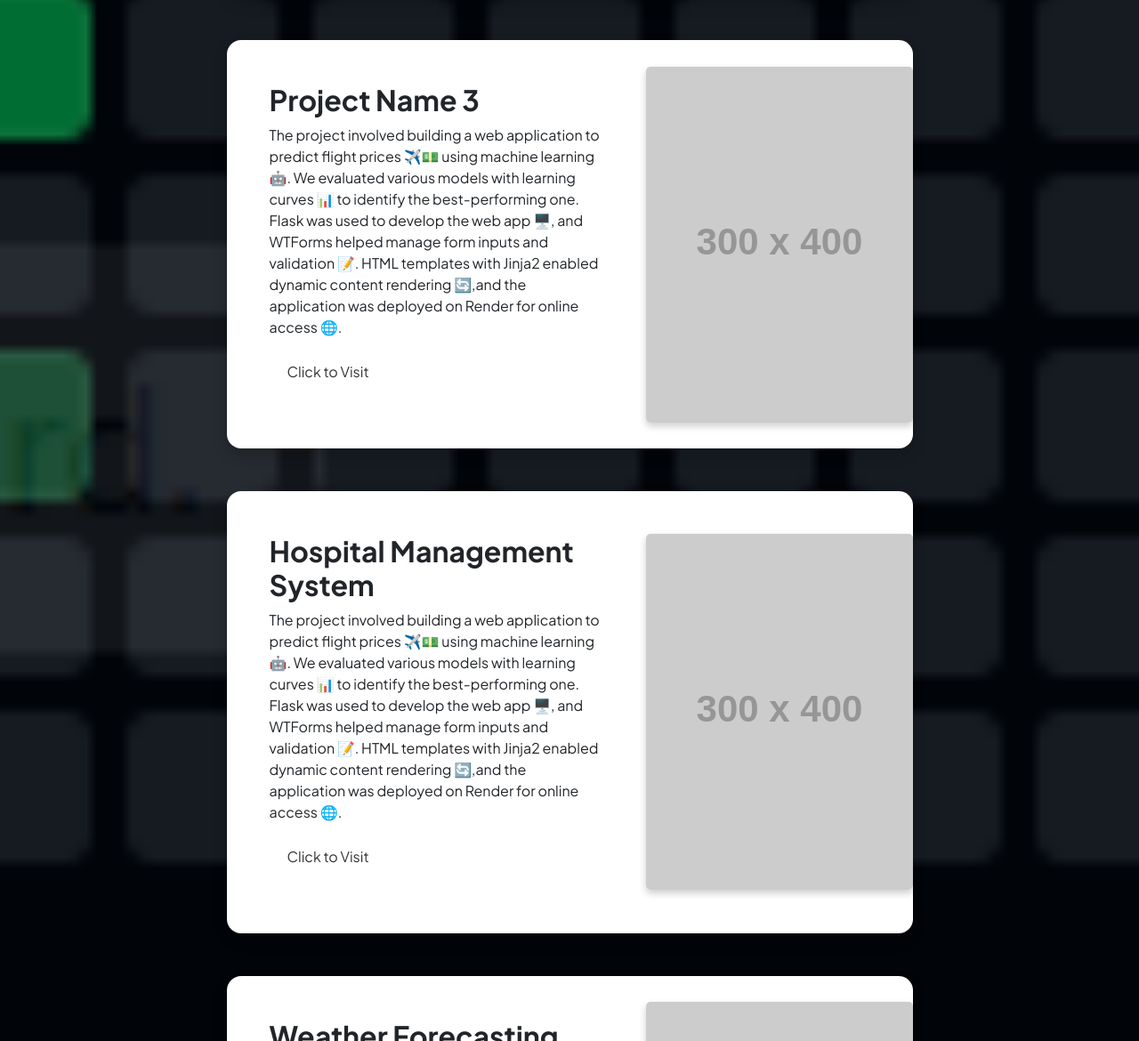
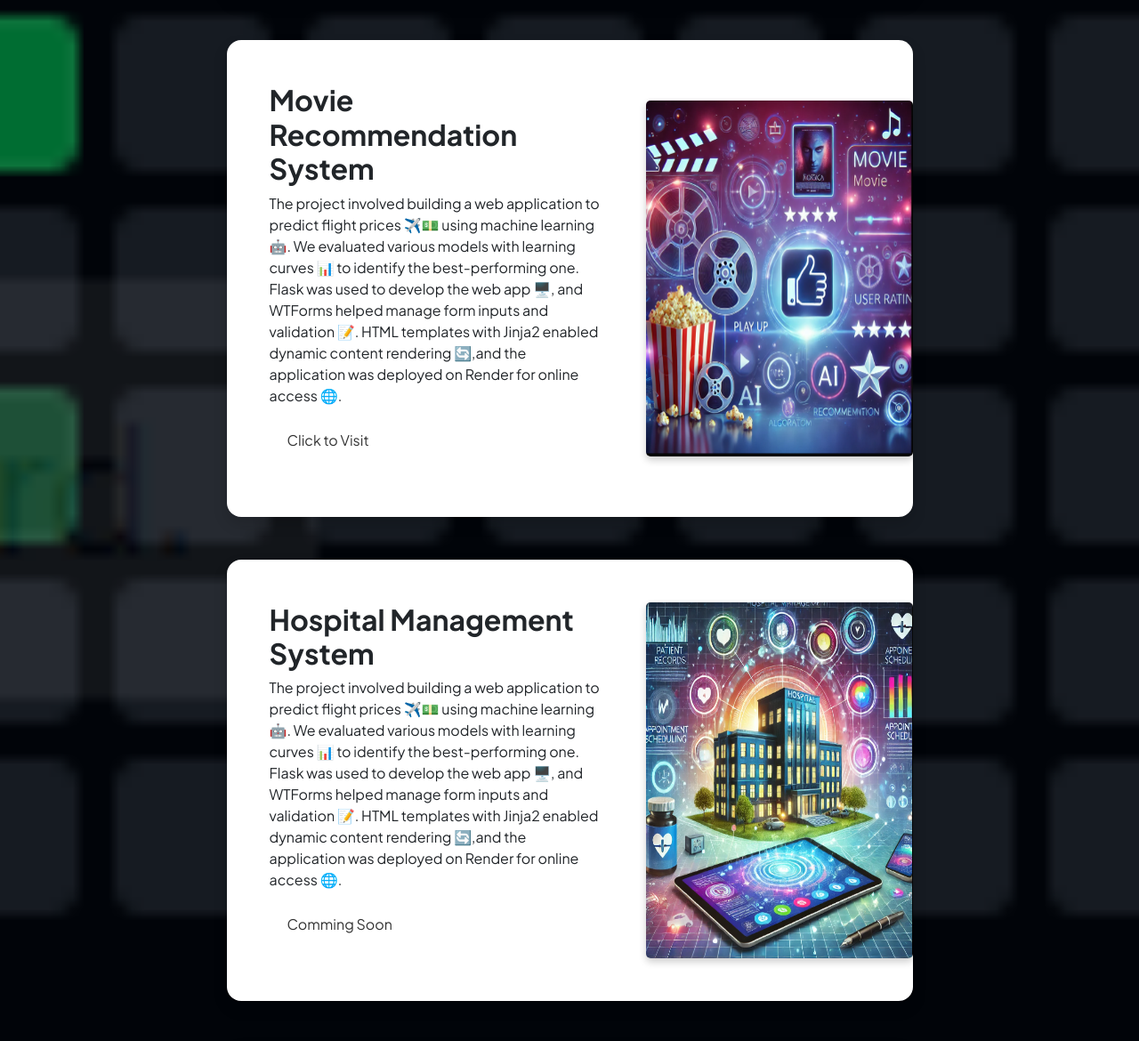
Before and after one commit to Shahid09092005/sm, a plain HTML site: page projects.html in a window 1280 px wide. Shown: the part 1141-2311 px from the top of the page at 89% size. Drawn offline with nearby package versions, Linux system fonts and the light colour scheme; placeholder pictures from the web are drawn by us; files whose address does not match are found by name.

Commit message:
add photos in project folder

```diff
--- a/projects.html
+++ b/projects.html
@@ -5,7 +5,7 @@
         <meta name="viewport" content="width=device-width, initial-scale=1, shrink-to-fit=no" />
         <meta name="description" content="" />
         <meta name="author" content="" />
-        <title>Portfoliyo</title>
+        <title>Projects</title>
         <!-- Favicon-->
         <link rel="icon" type="image/x-icon" href="assets/favicon.ico" />
         <!-- Custom Google font-->
@@ -23,7 +23,7 @@
             <!-- Navigation-->
             <nav class="navbar navbar-expand-lg navbar-light bg-white py-3">
                 <div class="container px-5">
-                    <a class="navbar-brand" href="index.html"><span class="fw-bolder text-primary">Start Bootstrap</span></a>
+                    <a class="navbar-brand" href="index.html"><span class="fw-bolder text-primary">Student-Linker</span></a>
                     <button class="navbar-toggler" type="button" data-bs-toggle="collapse" data-bs-target="#navbarSupportedContent" aria-controls="navbarSupportedContent" aria-expanded="false" aria-label="Toggle navigation"><span class="navbar-toggler-icon"></span></button>
                     <div class="collapse navbar-collapse" id="navbarSupportedContent">
                         <ul class="navbar-nav ms-auto mb-2 mb-lg-0 small fw-bolder">
@@ -69,10 +69,10 @@
                                             <p>
                                                 The project involved building a web application to predict flight prices ✈️💵 using machine learning 🤖. We evaluated various models with learning curves 📊 to identify the best-performing one. Flask was used to develop the web app 🖥️, and WTForms helped manage form inputs and validation 📝. HTML templates with Jinja2 enabled dynamic content rendering 🔄,and the application was deployed on Render for online access 🌐.<br>
                                             <div class="visit-link">
-                                                <a href="https://flight-price-prediction-t9ts.onrender.com/predict">Click to Visit</a>
+                                                <a href="https://github.com/Shahid09092005/sms_checker" target="_blank">Click to Visit</a>
                                             </div></p>
                                         </div>
-                                        <img class="img-fluid" src="https://dummyimage.com/300x400/343a40/6c757d" alt="..." />
+                                        <img class="img-fluid" src="assets/sms_img.png" alt="..." />
                                     </div>
                                 </div>
                             </div>
@@ -81,14 +81,14 @@
                                 <div class="card-body p-0">
                                     <div class="d-flex align-items-center">
                                         <div class="p-5">
-                                            <h2 class="fw-bolder">Project Name 3</h2>
+                                            <h2 class="fw-bolder">Movie Recommendation System</h2>
                                             <p>
                                                 The project involved building a web application to predict flight prices ✈️💵 using machine learning 🤖. We evaluated various models with learning curves 📊 to identify the best-performing one. Flask was used to develop the web app 🖥️, and WTForms helped manage form inputs and validation 📝. HTML templates with Jinja2 enabled dynamic content rendering 🔄,and the application was deployed on Render for online access 🌐.<br>
                                             <div class="visit-link">
-                                                <a href="https://flight-price-prediction-t9ts.onrender.com/predict">Click to Visit</a>
+                                                <a href="https://github.com/Shahid09092005/ML_projects" target="_blank">Click to Visit</a>
                                             </div></p>
                                         </div>
-                                        <img class="img-fluid" src="https://dummyimage.com/300x400/343a40/6c757d" alt="..." />
+                                        <img class="img-fluid" src="assets/movie_recommendation.png" alt="..." />
                                     </div>
                                 </div>
                             </div>
@@ -101,10 +101,10 @@
                                             <p>
                                                 The project involved building a web application to predict flight prices ✈️💵 using machine learning 🤖. We evaluated various models with learning curves 📊 to identify the best-performing one. Flask was used to develop the web app 🖥️, and WTForms helped manage form inputs and validation 📝. HTML templates with Jinja2 enabled dynamic content rendering 🔄,and the application was deployed on Render for online access 🌐.<br>
                                             <div class="visit-link">
-                                                <a href="https://flight-price-prediction-t9ts.onrender.com/predict">Click to Visit</a>
+                                                <a href="#" target="_blank">Comming Soon</a>
                                             </div></p>
                                         </div>
-                                        <img class="img-fluid" src="https://dummyimage.com/300x400/343a40/6c757d" alt="..." />
+                                        <img class="img-fluid" src="assets/hospital_img.png" alt="..." />
                                     </div>
                                 </div>
                             </div>
```
Also changed, not shown: contact.html (+1 -1 lines), index_old_copy.html (+1 -1 lines), resume.html (+1 -1 lines), assets/hospital_img.png (added), assets/movie_recommendation.png (added), assets/sms_img.png (added).
